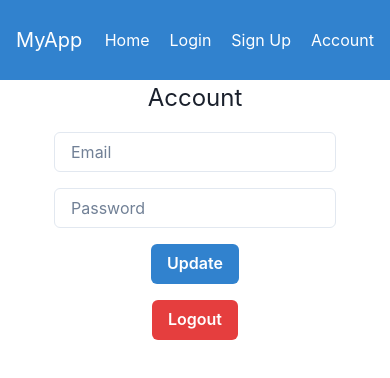
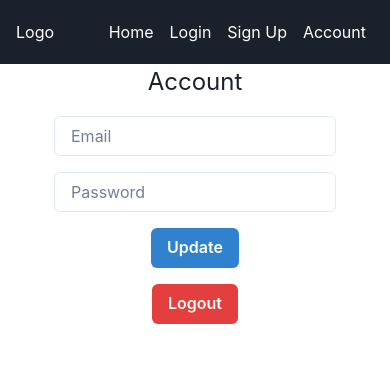
Before and after one commit to GPT-Engineer-App-Dev/postboard-reactions, a React (Vite) app: page /account in a window 390 px wide. Shown: the top 378 px of the page. Built offline with nearby package versions, Linux system fonts and the light colour scheme.

Commit message:
Added a navigation menu with links to Home, Login, Sign Up, and Account pages. The design is user-friendly and responsive.

```diff
--- a/src/App.jsx
+++ b/src/App.jsx
@@ -1,17 +1,31 @@
 import { Route, BrowserRouter as Router, Routes } from "react-router-dom";
+import { Box, Flex, Link } from "@chakra-ui/react";
 import Index from "./pages/Index.jsx";
-import Navigation from "./components/Navigation.jsx"; // Import the new Navigation component
 import SignUp from "./pages/SignUp.jsx";
 import Login from "./pages/Login.jsx";
 import Account from "./pages/Account.jsx";
 
+const Navigation = () => (
+  <Box bg="gray.800" color="white" px={4}>
+    <Flex h={16} alignItems="center" justifyContent="space-between">
+      <Box>Logo</Box>
+      <Flex alignItems="center">
+        <Link px={2} py={1} rounded="md" _hover={{ textDecoration: 'none', bg: 'gray.700' }} href="/">Home</Link>
+        <Link px={2} py={1} rounded="md" _hover={{ textDecoration: 'none', bg: 'gray.700' }} href="/login">Login</Link>
+        <Link px={2} py={1} rounded="md" _hover={{ textDecoration: 'none', bg: 'gray.700' }} href="/signup">Sign Up</Link>
+        <Link px={2} py={1} rounded="md" _hover={{ textDecoration: 'none', bg: 'gray.700' }} href="/account">Account</Link>
+      </Flex>
+    </Flex>
+  </Box>
+);
+
 function App() {
   return (
     <Router>
-      <Navigation /> {/* Add the Navigation component here */}
+      <Navigation />
       <Routes>
         <Route exact path="/" element={<Index />} />
-      <Route path="/signup" element={<SignUp />} />
+        <Route path="/signup" element={<SignUp />} />
         <Route path="/login" element={<Login />} />
         <Route path="/account" element={<Account />} />
       </Routes>
```
